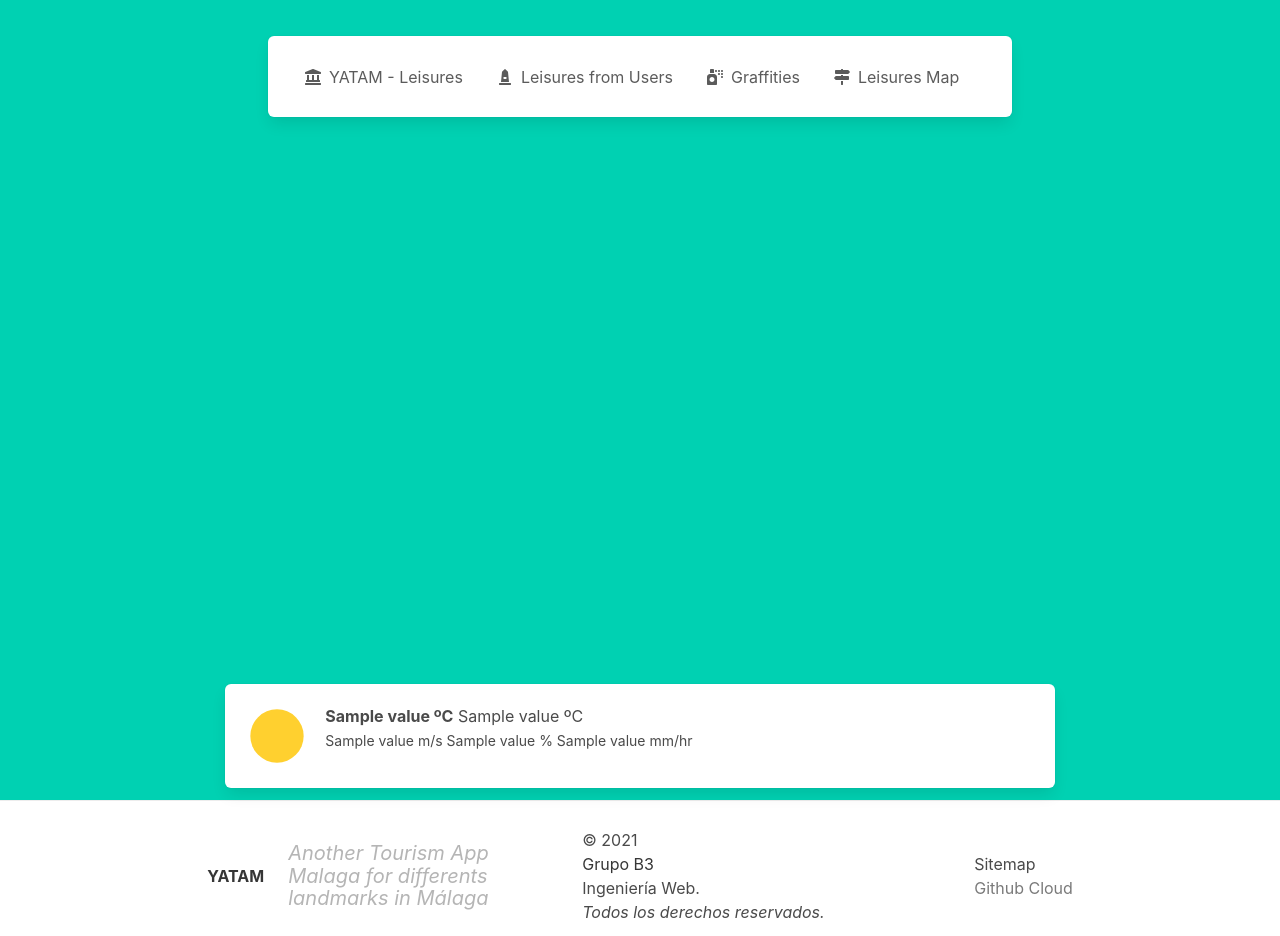
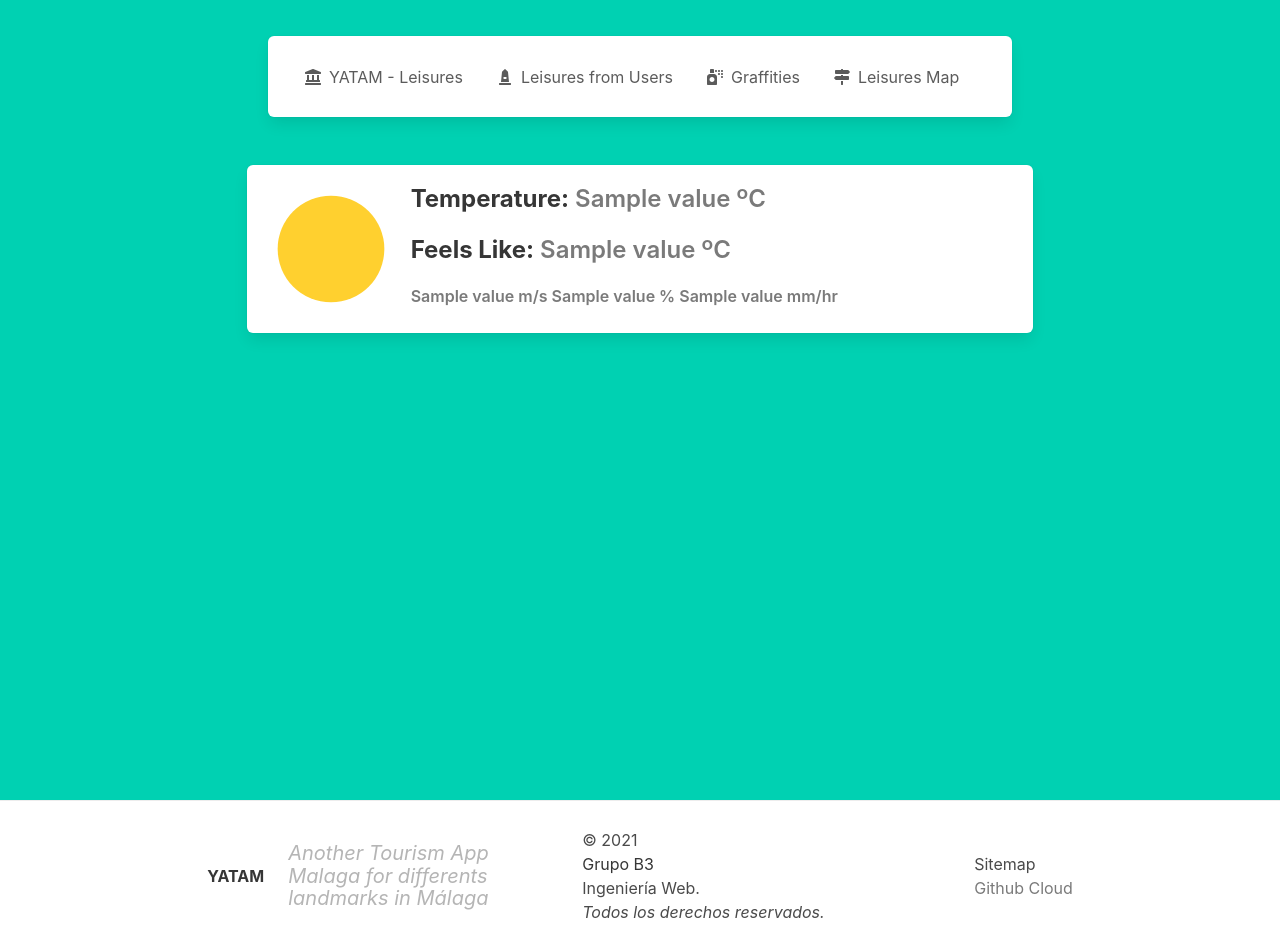
Before and after one commit to Shafledome/yatam-web-cloud, a Flask app: page /weather in a window 1280 px wide. Shown: the part 56-992 px from the top of the page. Run offline with Flask 2, Linux system fonts and the light colour scheme; the visitor is signed in with stand-in values (Sample User, id 1); a database or web service that is not in the repository returns one stand-in record (values such as "Sample title"); data that the repository does not hold is empty; some libraries are stand-ins or nearby versions.

Commit message:
Modified style of Weather

```diff
--- a/templates/weather.html
+++ b/templates/weather.html
@@ -1,25 +1,25 @@
 {% extends 'base.html'%}
 {% block content %}
+<div class="container is-fluid">
   <div class="block"></div>
   <div class="column is-8 is-offset-2">
     <div class="box">
       <article class="media">
         <div class="media-left">
-        <figure class="image is-64x64">
+          <figure class="image is-128x128">
             <img class="image1" src='static/clear.svg' alt="Image">
           </figure>
         </div>
         <div class="media-content">
           <div class="content">
-          <p>
-            <strong>{{ w.temp }} ºC</strong> {{w.feels_like }} ºC
-            <br>
-            <small>{{ w.wind_speed }} m/s {{ w.humidity }} % {{ w.precipitation }} mm/hr</small>
-          </p>
+            <div class="title is-4 has-text-grey"><b class="has-text-grey-darker">Temperature:</b> {{ w.temp }} ºC</div>
+            <div class="title is-4 has-text-grey"><b class="has-text-grey-darker">Feels Like:</b> {{ w.feels_like }} ºC</div>
+            <div class="title is-6 has-text-grey">{{ w.wind_speed }} m/s {{ w.humidity }} % {{ w.precipitation }} mm/hr</div>
           </div>
         </div>
       </article>
     </div>
   </div>
+</div>
 
 {% endblock %}
```
Lines whose indentation alone changed are shown as unchanged.
